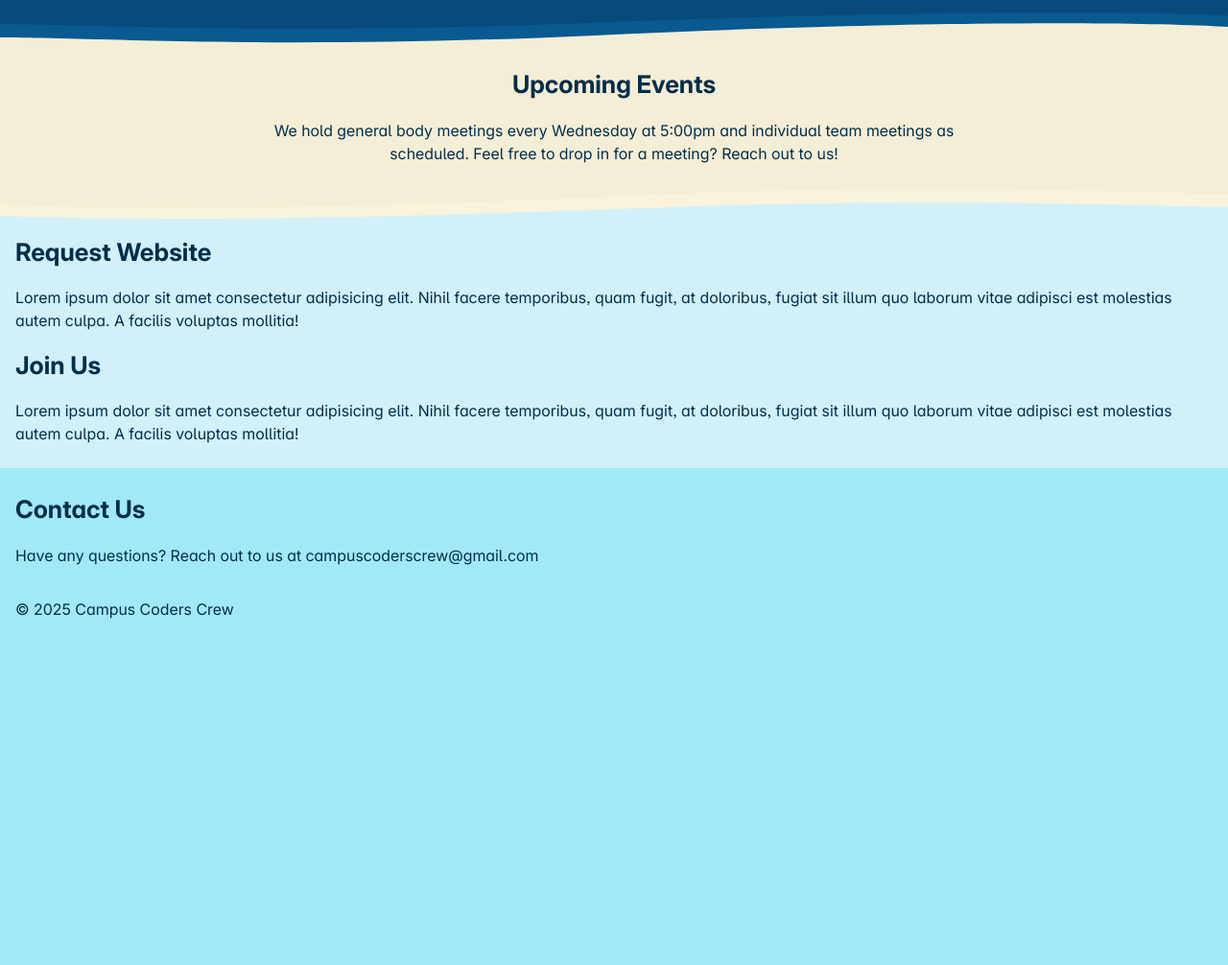
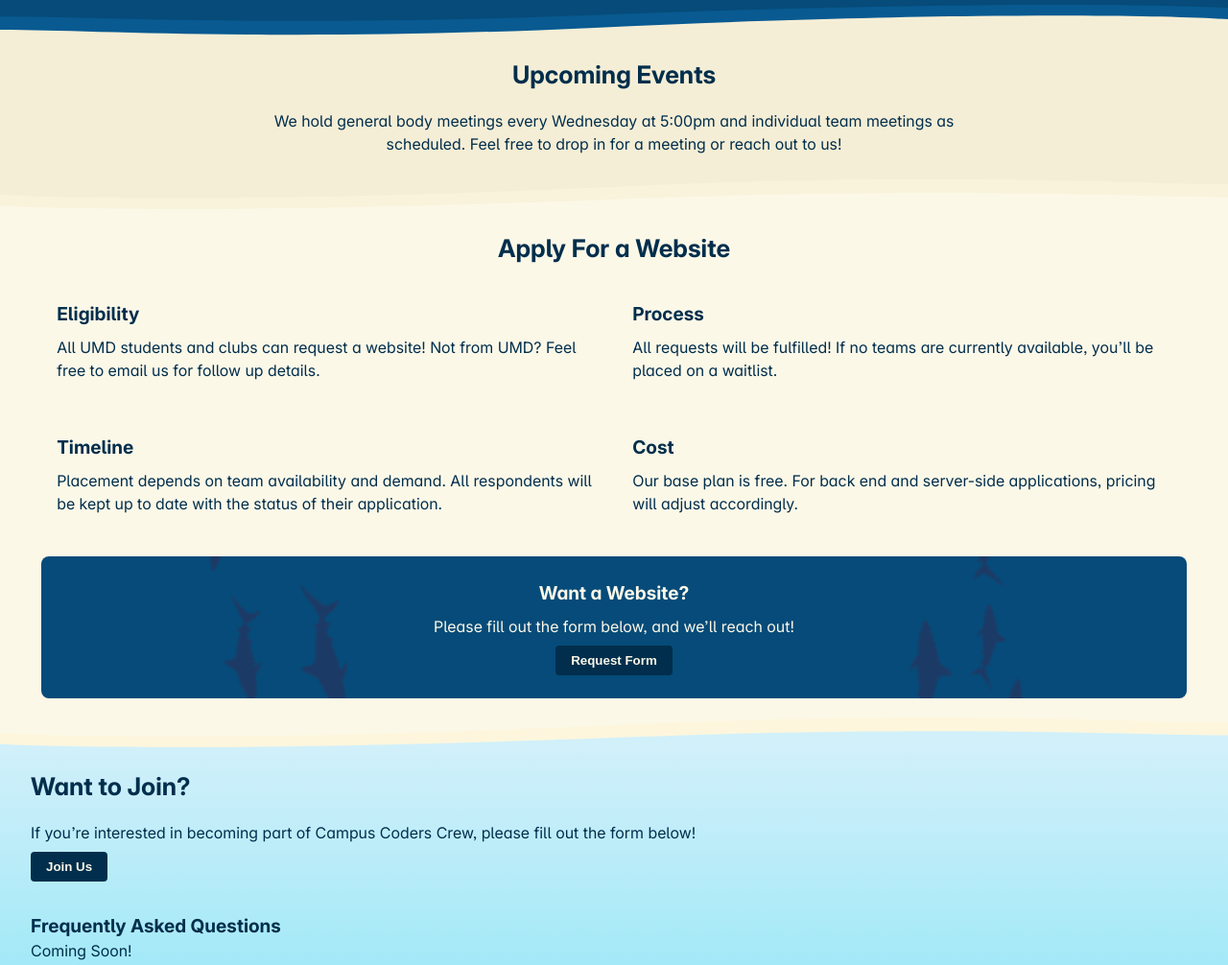
Before and after one commit to UndefinedConcept/CCC, a plain HTML site: page index.html in a window 1280 px wide. Shown: the part 722-1728 px from the top of the page at 96% size. Before the commit the page ends 1377 px from the top, so only its background shows below. Drawn offline with Linux system fonts and the light colour scheme.

Commit message:
Completed "request-website" section and optimized the curved svg dividers between sections

```diff
--- a/css/style.css
+++ b/css/style.css
@@ -17,7 +17,7 @@ Base CSS =======================================================
   --text-size-title: 2.5rem;
   /* Others */
   --wave-height: 20px;
-
+  --screen-side-padding: 2rem;
   /* [Fixed] Font (Inter Best Font)[--f*] */
   font-family: "Inter", sans-serif;
   font-feature-settings: "calt", "ss03", "cv02", "cv05", "cv11";
@@ -36,8 +36,8 @@ html {
   min-width: calc(320px + 2rem);
 
   .side-padding {
-    padding-left: 1rem;
-    padding-right: 1rem;
+    padding-left: var(--screen-side-padding);
+    padding-right: var(--screen-side-padding);
     min-width: 320px;
   }
 }
@@ -45,6 +45,7 @@ html {
 body {
   background: var(--color-sky-dark);
   font-size: var(--text-size-md);
+  font-weight: normal;
   color: var(--color-ocean-dark);
   line-height: 1.5;
   margin: 0;
@@ -55,7 +56,7 @@ body {
 h1 {
   text-transform: capitalize;
   font-size: var(--text-size-title);
-  font-weight: 800;
+  font-weight: bolder;
   margin: 0;
 }
 
@@ -70,7 +71,7 @@ h3 {
   font-size: var(--text-size-lg);
   font-weight: bold;
   margin: 0;
-  padding: 0.5rem 0;
+  padding: 0.5rem 0 0;
 }
 
 /* Text Margin and Color */
@@ -81,7 +82,7 @@ p {
 }
 
 a {
-  font-weight: 500;
+  font-weight: bold;
   color: var(--base-color);
   text-decoration: none;
   transition: color 0.3s ease;
@@ -93,6 +94,7 @@ a {
 
 span.inline-block {
   display: inline-block;
+  white-space: nowrap;
 }
 
 /***************************************************************
@@ -129,13 +131,13 @@ span.inline-block {
   position: fixed;
   top: 0;
   /* Same right as side-padding padding-right */
-  right: 1rem;
+  right: calc(var(--screen-side-padding) - 1rem);
   display: flex;
   flex-direction: row;
   z-index: 3;
 
   a {
-    padding: 1rem;
+    padding: 1rem 1rem;
   }
 
   a:hover {
@@ -145,14 +147,19 @@ span.inline-block {
 
 /* Mobile Version */
 @media all and (width < 600px) {
+  :root {
+    /* TODO: move to its only css file */
+    --screen-side-padding: 1rem;
+  }
+
   .navMenu {
     top: 3.5rem;
     /* Same right as side-padding padding-right */
     left: 0;
     right: 0;
     justify-content: space-between;
-    padding-left: 1rem;
-    padding-right: 1rem;
+    padding-left: var(--screen-side-padding);
+    padding-right: var(--screen-side-padding);
     z-index: 3;
     background-color: hsla(from var(--color-sky-dark) h s l / 0.7);
     backdrop-filter: blur(8px);
@@ -163,9 +170,19 @@ span.inline-block {
   .menu-wrapper:has(#toggle-menu:checked) {
     .navMenu {
       height: auto;
-      border-top: gray solid 1px;
-      border-bottom: gray solid 1px;
+      border-top: var(--color-sky-dark) solid 1px;
+      border-bottom: var(--color-sky-dark) solid 1px;
     }
+  }
+
+  /* For Request Website Section */
+  .four-key-areas {
+    grid-template-areas:
+      "div1"
+      "div2"
+      "div3"
+      "div4"
+      "div5";
   }
 }
 
@@ -174,10 +191,20 @@ span.inline-block {
   #toggle-menu-label {
     display: none;
   }
+
+  /* For Request Website Section */
+  .four-key-areas {
+    grid-template-columns: 1fr 1fr;
+    grid-template-rows: auto;
+    grid-template-areas:
+      "div1 div2"
+      "div3 div4"
+      "div5 div5";
+  }
 }
 
 /***************************************************************
-[<1000px] Layout: Page Design (Main) ===========================
+[ALL] Layout: Page Design (Main) ===============================
 ***************************************************************/
 /* Hero Section Stuff ======================================= */
 .hero-section {
@@ -273,34 +300,132 @@ section {
 
 .center-text {
   text-align: center;
+}
+
+p.center-text {
+  justify-self: center;
   max-width: 780px;
 }
 
-.events-background {
+#events {
   display: flex;
   flex-direction: column;
   justify-content: center;
   align-items: center;
   background-color: var(--color-sand-dark);
   color: var(--color-ocean-dark);
-  padding-top: 0;
-  padding-bottom: 0;
+  padding-top: 1rem;
+  padding-bottom: 1rem;
+}
+
+.curved-svg-divider {
+  width: 100%;
+  height: 2rem;
   /* Fix for safari gap */
   margin-bottom: -8px;
 }
 
-#events {
-  padding-top: 1rem;
-  padding-bottom: 1rem;
+#request-website {
+  background-color: var(--color-sand-light);
+  color: var(--color-ocean-dark);
+
+  .four-key-areas {
+    display: grid;
+    max-width: 1200px;
+    align-self: center;
+    margin-left: auto;
+    margin-right: auto;
+
+    div:hover {
+      box-shadow: 0 0 8px rgba(0, 0, 0, 0.2);
+    }
+  }
+
+  .div1 {
+    grid-area: div1;
+  }
+
+  .div2 {
+    grid-area: div2;
+  }
+
+  .div3 {
+    grid-area: div3;
+  }
+
+  .div4 {
+    grid-area: div4;
+  }
+
+  .div1,
+  .div2,
+  .div3,
+  .div4 {
+    border-radius: 8px;
+    padding: 1rem;
+    margin: 0.2rem;
+  }
+
+  .div5 {
+    grid-area: div5;
+    border-radius: 8px;
+    padding: 1rem 1rem 1.5rem;
+    margin: 1rem 0.2rem 0.2rem;
+
+    background-color: var(--color-ocean-light);
+    color: var(--color-sand-light);
+    display: flex;
+    flex-direction: column;
+    align-items: center;
+    justify-content: center;
+
+    position: relative;
+    overflow: hidden;
+    z-index: 1;
+  }
+
+  .div5::before {
+    /* rotating shark-circle */
+    content: "";
+    position: absolute;
+    width: 80%;
+    aspect-ratio: 1 / 1;
+    background-image: url("../assets/shark-circle.png");
+    background-size: 100% 100%;
+    animation: rotate 60s linear infinite;
+    z-index: -1;
+  }
 }
 
-.curved-svg-background {
-  width: 100%;
-  height: 2rem;
-  min-width: 320px;
+@keyframes rotate {
+  from {
+    transform: rotate(360deg);
+  }
+
+  to {
+    transform: rotate(0deg);
+  }
 }
 
-#take-part {
+/* Button Styles */
+button {
+  background-color: var(--color-ocean-dark);
+  color: var(--color-sand-light);
+  font-weight: bold;
+  border: none;
+  border-radius: 4px;
+  padding: 0.5rem 1rem;
+  cursor: pointer;
+  transition: 0.3s;
+
+  &:hover {
+    background-color: var(--color-sand-light);
+    color: var(--color-ocean-dark);
+  }
+}
+
+#join-us {
+  background-image: linear-gradient(var(--color-sky-light), var(--color-sky-dark));
   background-color: var(--color-sky-light);
   color: var(--color-ocean-dark);
 }
@@ -309,9 +434,3 @@ section {
   background-color: var(--color-sky-dark);
   color: var(--color-ocean-dark);
 }
-
-/***************************************************************
-[>=1000px] Layout: Split-Screen Design =========================
-***************************************************************/
-
-@media all and (width >=1000px) {}
--- a/index.html
+++ b/index.html
@@ -134,10 +134,9 @@
                 </div>
             </div>
         </section>
-        <section class="events-background">
-            <svg class="curved-svg-background" width="600" height="30" viewBox="0 0 600 30" fill="none"
+        <svg class="curved-svg-divider" width="600" height="30" viewBox="0 0 600 30" fill="none"
             xmlns="http://www.w3.org/2000/svg" preserveAspectRatio="none">
-                <rect width="100%" height="100%" fill="hsl(204, 90%, 25%)" />
+            <rect width="100%" height="100%" fill="var(--color-ocean-light)" />
             <path
                 d="M600 2.96986V11.6009V29.9976H0V11.6009C42.8364 11.4173 135.33 22.1338 290.592 9.98004C445.855 -2.1737 554.44 -1.51879 600 2.96986Z"
                 fill="#085A91" />
@@ -145,19 +144,16 @@
                 d="M600 14.1388V24.293V29.9975H0V24.293C42.8364 24.077 135.33 36.6846 290.592 22.3861C445.855 8.08758 554.44 8.85806 600 14.1388Z"
                 fill="#F5EED6" />
         </svg>
-            <div id="events" class="side-padding">
-                <div class="center-text">
+        <section id="events" class="side-padding">
             <h2>Upcoming Events</h2>
-                    <p>
+            <p class="center-text">
                 We hold general body meetings every Wednesday at 5:00pm and individual team meetings as
-                        scheduled. Feel free to drop in for a meeting?
-                        <span class="inline-block">Reach out to us!</span>
+                scheduled. Feel free to drop in for a meeting or reach out to us!</span>
             </p>
-                </div>
-            </div>
-            <svg class="curved-svg-background" width="600" height="30" viewBox="0 0 600 30" fill="none"
+        </section>
+        <svg class="curved-svg-divider" width="600" height="30" viewBox="0 0 600 30" fill="none"
             xmlns="http://www.w3.org/2000/svg" preserveAspectRatio="none">
-                <rect width="100%" height="100%" fill="hsl(195, 80%, 90%)" />
+            <rect width="100%" height="100%" fill="var(--color-sand-light)" />
             <path
                 d="M0 27.0282V18.3972V0.0004673H600V18.3972C557.164 18.5807 464.67 7.86426 309.408 20.018C154.145 32.1717 45.56 31.5168 0 27.0282Z"
                 fill="#F9F3DC" />
@@ -165,34 +161,69 @@
                 d="M0 15.8592V5.70506V0.00053215H600V5.70506C557.164 5.92103 464.67 -6.68657 309.408 7.61195C154.145 21.9105 45.56 21.14 0 15.8592Z"
                 fill="#F5EED6" />
         </svg>
-        </section>
-        <section id="take-part" class="side-padding">
-            <div id="request-site">
-                <h2>Request Website</h2>
-                <p>
-                    Lorem ipsum dolor sit amet consectetur adipisicing elit. Nihil facere temporibus, quam fugit, at
-                    doloribus, fugiat sit illum quo laborum vitae adipisci est molestias autem culpa. A facilis voluptas
-                    mollitia!
+        <section id="request-website" class="side-padding">
+            <h2 class="center-text">Apply For a Website</h2>
+            <div class="four-key-areas">
+                <div class="div1">
+                    <h3>Eligibility</h3>
+                    <p>All UMD students and clubs can request a website! Not from UMD? Feel free to email us for follow up details.
                     </p>
                 </div>
-            <div id="join-us">
-                <h2>Join Us</h2>
-                <p>
-                    Lorem ipsum dolor sit amet consectetur adipisicing elit. Nihil facere temporibus, quam fugit, at
-                    doloribus, fugiat sit illum quo laborum vitae adipisci est molestias autem culpa. A facilis voluptas
-                    mollitia!
+                <div class="div2">
+                    <h3>Process</h3>
+                    <p>All requests will be fulfilled! If no teams are currently available, you’ll be placed on a
+                        waitlist.
                     </p>
                 </div>
+                <div class="div3">
+                    <h3>Timeline</h3>
+                    <p>Placement depends on team availability and demand. All respondents will be kept up to date with
+                        the
+                        status of their application.</p>
+                </div>
+                <div class="div4">
+                    <h3>Cost</h3>
+                    <p>Our base plan is free. For back end and server-side applications, pricing will adjust accordingly.
+                    </p>
+                </div>
+                <div class="div5">
+                    <h3>Want a Website?</h3>
+                    <p>Please fill out the form below, and we’ll reach out!</p>
+                    <button> Request Form </button>
+                </div>
+            </div>
         </section>
-        <section id="contact-us" class="side-padding">
+        <svg class="curved-svg-divider" width="600" height="30" viewBox="0 0 600 30" fill="none"
+            xmlns="http://www.w3.org/2000/svg" preserveAspectRatio="none">
+            <rect width="100%" height="100%" fill="var(--color-sky-light)" />
+            <path
+                d="M0 27.0282V18.3972V0.0004673H600V18.3972C557.164 18.5807 464.67 7.86426 309.408 20.018C154.145 32.1717 45.56 31.5168 0 27.0282Z"
+                fill="hsl(47, 90%, 93%)" />
+            <path
+                d="M0 15.8592V5.70506V0.00053215H600V5.70506C557.164 5.92103 464.67 -6.68657 309.408 7.61195C154.145 21.9105 45.56 21.14 0 15.8592Z"
+                fill="hsl(47, 80%, 95%)" />
+        </svg>
+        <section id="join-us" class="side-padding">
+            <h2>Want to Join?</h2>
+            <p>If you’re interested in becoming part of Campus Coders Crew, please fill out the form below!</p>
+            <button> Join Us </button>
+            <br>
+            <br>
+            <h3>Frequently Asked Questions</h3>
+            <div class="dropdown-questions">
+                Coming Soon!
+            </div>
+        </section>
+        <section id="contact-us" class="side-padding center-text">
             <h2>Contact Us</h2>
             <p>
-                Have any questions? Reach out to us at campuscoderscrew@gmail.com
+                Have any questions? Reach out to us at <br> <a
+                    href="mailto:campuscoderscrew@gmail.com">campuscoderscrew@gmail.com</a>
             </p>
         </section>
     </main>
-    <footer class="side-padding">
-        <p>&copy; 2025 Campus Coders Crew</p>
+    <footer class="side-padding center-text">
+        <p>Copyright &copy; 2025 | Campus Coders Crew</p>
     </footer>
     <script src="./js/theme.js"></script>
 </body>
```
Also changed, not shown: assets/shark-circle.png (added). Lines whose indentation alone changed are shown as unchanged.
